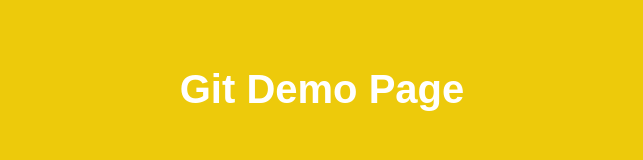
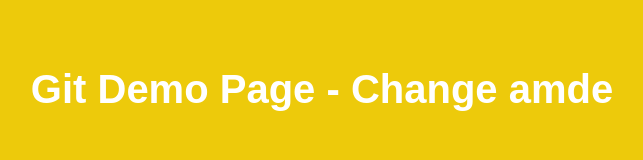
Before and after one commit to jv55-developer/git-test, a plain HTML site: page index.html in a window 1280 px wide. Shown: the whole page, without its empty margins (318-961 px from the left). Drawn offline with Linux system fonts and the light colour scheme.

Commit message:
Update index.html
Update heading tag

```diff
--- a/index.html
+++ b/index.html
@@ -9,7 +9,7 @@
 
 </head>
 <body>
-    <h1>Git Demo Page</h1>
+    <h1>Git Demo Page - Change amde</h1>
     <script src="app.js"></script>
 </body>
 </html>
```
